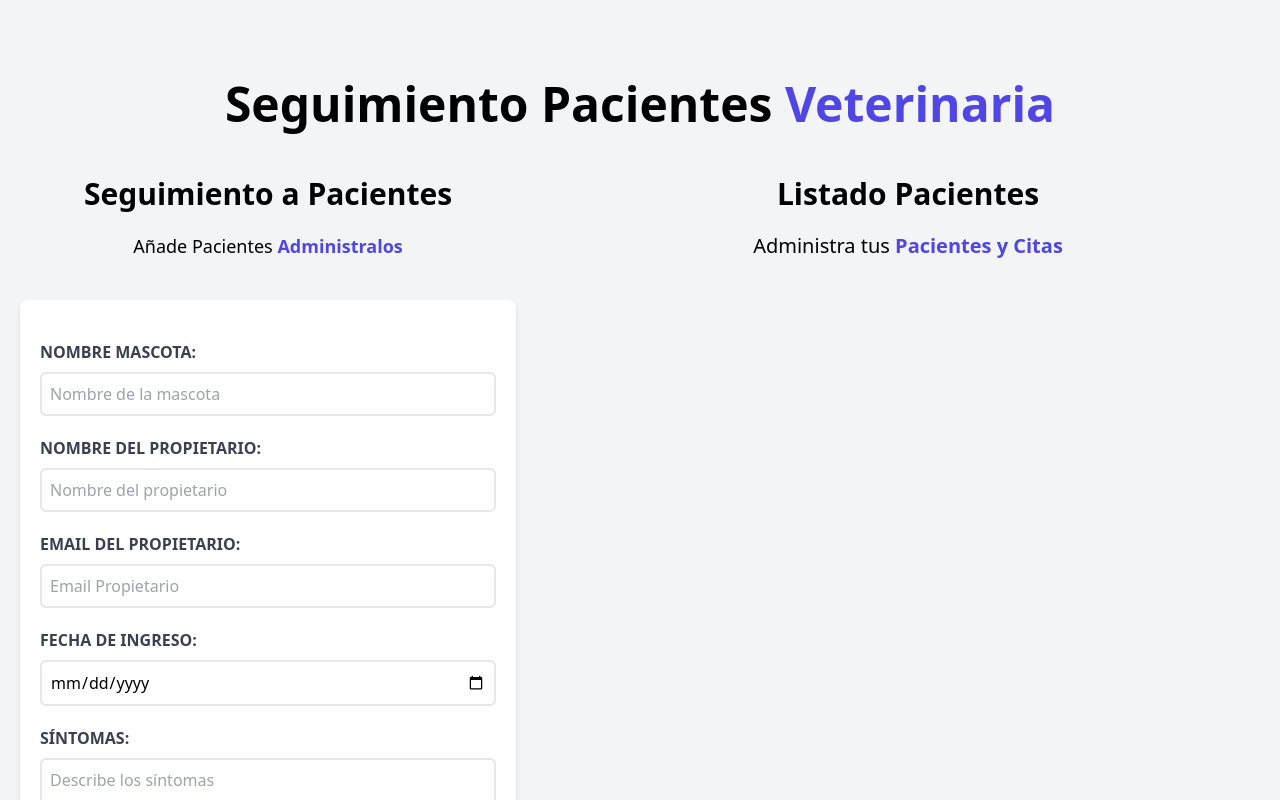
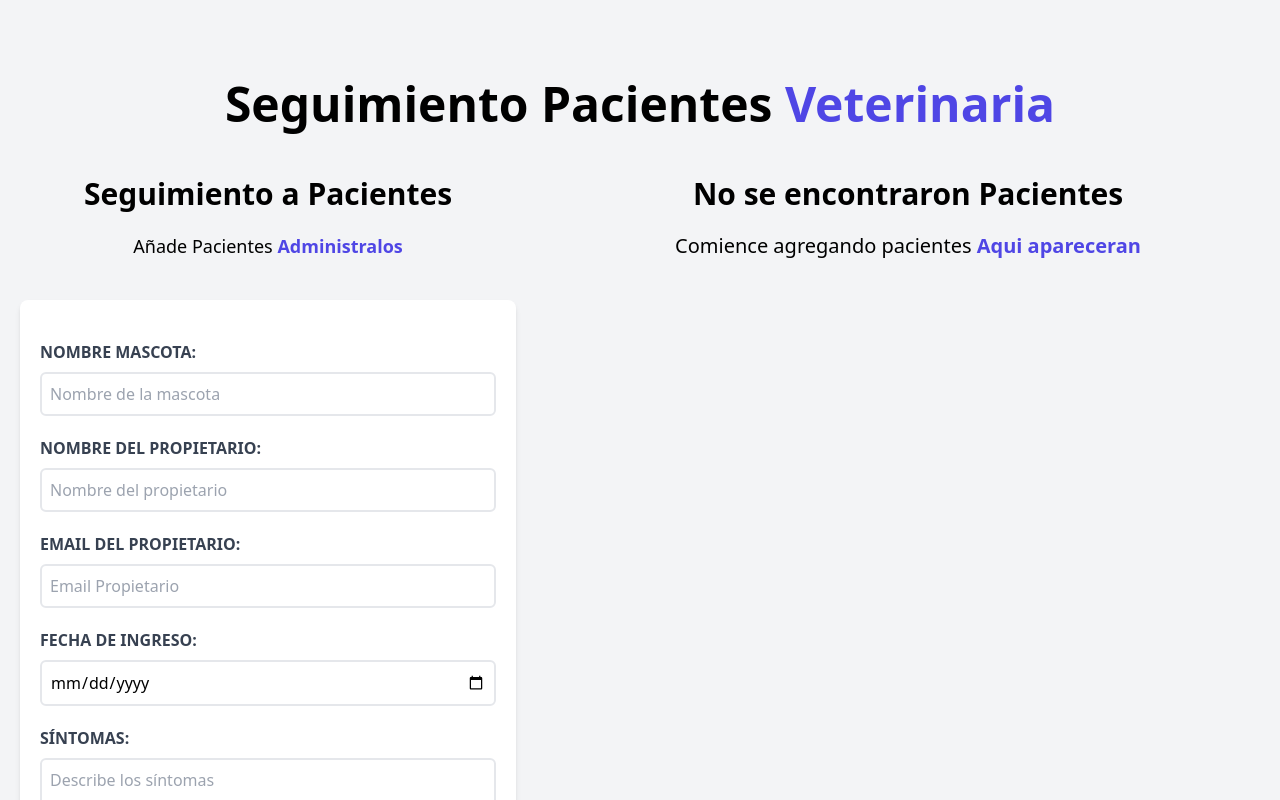
Before and after one commit to marlonvas/Electiva22, a React (Vite) app in the folder citas-react/: page / in a window 1280 px wide. Shown: the top 800 px of the page. Built offline with nearby package versions, Linux system fonts and the light colour scheme.

Commit message:
agregando editar y elimar de formularios

```diff
--- a/citas-react/src/App.jsx
+++ b/citas-react/src/App.jsx
@@ -8,7 +8,9 @@ import { useState } from "react"
 /*Funcion creadora de la aplicación */
 function App() {
 
-  const [pacientes,setPacientes] = useState([])
+  const [pacientes,setPacientes] = useState([]);
+  //extraer valores con la tarjeta para editar y eliminar
+  const [paciente,setpaciente] =useState({});
 
   return (
     /*Etiqueta padre y el body de la página*/
@@ -18,9 +20,11 @@ function App() {
         <Formulario
         pacientes = {pacientes}
           setPacientes ={setPacientes}
+          paciente = {paciente}
         />
         <ListadoPaciente
           pacientes = {pacientes}
+          setpaciente = {paciente}
         />
       </div>
     </div>
--- a/citas-react/src/components/Formulario.jsx
+++ b/citas-react/src/components/Formulario.jsx
@@ -2,7 +2,7 @@ import { useState, useEffect } from "react";
 import Error from "./Error";
 
 
-const Formulario = ({pacientes, setPacientes}) => {
+const Formulario = ({pacientes, setPacientes, paciente}) => {
   const [nombre, setNombre] = useState('');
   const [propietario, setPropietario] = useState('');
   const [email, setEmail] = useState('');
@@ -22,6 +22,20 @@ const Formulario = ({pacientes, setPacientes}) => {
     setError(true);
     return;
   }
+  //Función para construir un ID.
+
+  const generarID = ()=> {
+    const random = Math.random().toString(36).substr(2);
+    const fecha = Date.now().toString(36);
+
+    return random+fecha
+
+  }
+  //validacion cargue datos en el form
+  useEffect (() => {
+    console.log (paciente);
+
+  }, [paciente])
 
   setError(false);
   //objeto de paciente-enviar al arreglo
@@ -30,7 +44,8 @@ const Formulario = ({pacientes, setPacientes}) => {
     propietario,
     email,
     fingreso,
-    sintomas
+    sintomas,
+    id: generarID()
   }
 
   setPacientes([...pacientes, objetoPaciente])
--- a/citas-react/src/components/ListadoPaciente.jsx
+++ b/citas-react/src/components/ListadoPaciente.jsx
@@ -1,19 +1,34 @@
 import Pacientes from "./Pacientes"
 
 
-function ListadoPaciente({pacientes}) {
+function ListadoPaciente({pacientes,setpaciente}) {
   return (
    <div className="md:w-1/2 lg:w-3/5 md:h-screen overflow-y-scroll">
-      <h2 className="font-black text-3xl text-center">Listado Pacientes</h2>
+
+    {pacientes && pacientes.length ?
+    <>
+    <h2 className="font-black text-3xl text-center">Listado Pacientes</h2>
       <p className="text-xl mt-5 mb-10 text-center">
         Administra tus {' '}
         <span className="text-indigo-600 font-bold">Pacientes y Citas</span>
       </p>
-      {pacientes.map((indice)=>
+      {pacientes.map(indice=>
       <Pacientes
+      key ={indice.id}
       indice = {indice}
+      setpaciente ={setpaciente}
       />
       )}
+
+    </>:
+    <>
+    <h2 className="font-black text-3xl text-center">No se encontraron Pacientes</h2>
+      <p className="text-xl mt-5 mb-10 text-center">
+        Comience agregando pacientes {' '}
+        <span className="text-indigo-600 font-bold">Aqui apareceran</span>
+      </p>
+    </>}
+
 
 
 
--- a/citas-react/src/components/Pacientes.jsx
+++ b/citas-react/src/components/Pacientes.jsx
@@ -1,4 +1,4 @@
-const Pacientes = ({indice}) => {
+const Pacientes = ({indice,setpaciente}) => {
   return (
     <div className="m-3 bg-white shadow-md px-5 py-10 rounded-xl mx-5 my-10">
         <p className="font-bold mb-3 text-gray-700 uppercase">
@@ -20,6 +20,13 @@ const Pacientes = ({indice}) => {
         <p className="font-bold mb-3 text-gray-700 uppercase">
           Síntomas:{' '} <span className="font-normal normal-case">{indice.sintomas}</span>
         </p>
+        <div className="flex justify-between mt-10">
+          <button type="button" className="py-2 px-10 bg-indigo-600 hover:bg-indigo-700 font-bold uppercase text-white  rounded-lg"
+          onClick={()=> setpaciente(indice)}>Editar</button>
+          <button type="button" className="py-2 px-10 bg-red-600 hover:bg-red-700 font-bold uppercase text-white  rounded-lg">Eliminar</button>
+
+
+        </div>
       </div>
   )
 }
```
